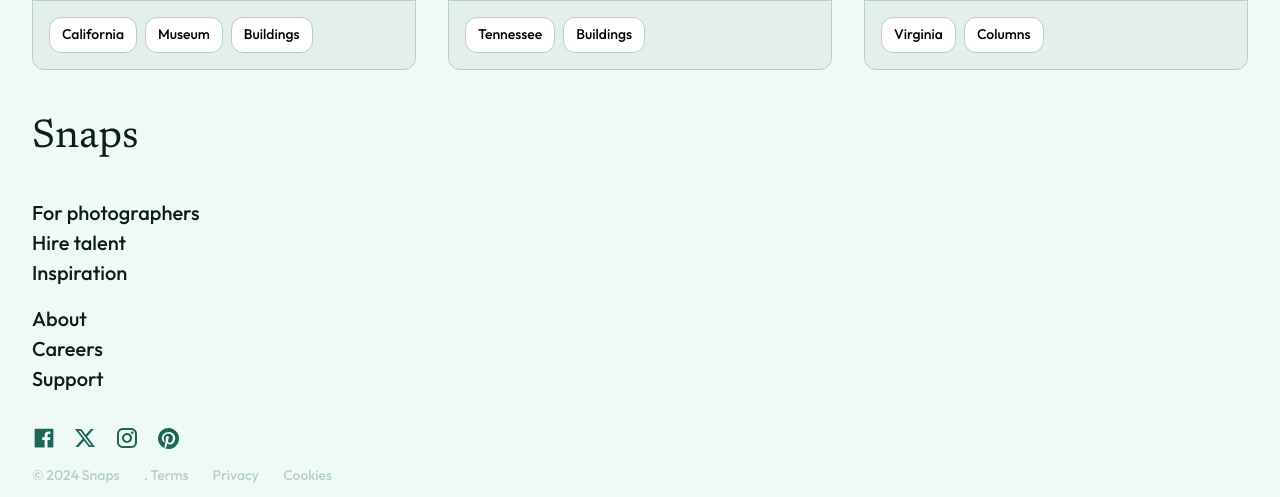
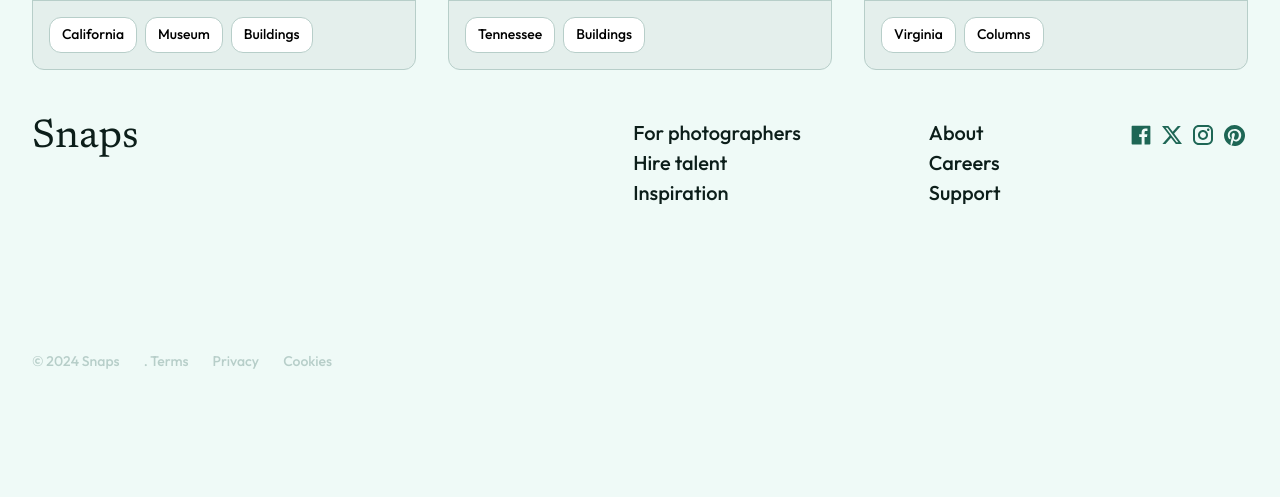
Before and after one commit to passportmidi/bstn-photo-gallery, a React (Vite) app: page / in a window 1280 px wide. Shown: the part 3562-4059 px from the top of the page. After the commit the page ends 3948 px from the top, so only its background shows below. Built offline with nearby package versions, Linux system fonts and the light colour scheme.

Commit message:
added responsive footer element positioning

```diff
--- a/src/components/Footer/Footer.jsx
+++ b/src/components/Footer/Footer.jsx
@@ -7,8 +7,11 @@
 export default function Footer() {
   return (
     <footer className="footer">
+      <div className="footer__main-area">
+        <div className="footer__main-text">
           <h2 className="wordmark footer__wordmark">Snaps</h2>
 
+          <div className="footer__nav-area">
             <ul className="footer__nav footer__nav--first">
               <li className="footer__nav-element">
                 <a className="footer__nav-link body-copy" href="/">
@@ -44,12 +47,15 @@
                 </a>
               </li>
             </ul>
+          </div>
+        </div>
 
         <div className="footer__icon-area">
           <img src={facebookIcon}></img>
           <img src={xIcon}></img>
           <img src={instagramIcon}></img>
           <img src={pinterestIcon}></img>
+        </div>
       </div>
 
       <div className="footer__bottom">
--- a/src/components/Footer/Footer.scss
+++ b/src/components/Footer/Footer.scss
@@ -35,4 +35,36 @@
       width: 300px;
     }
   }
+  // responsive positioning of footer elements
+  @include desktop-tablet {
+    &__nav-area {
+      display: flex;
+      gap: 128px;
+    }
+    &__main-text {
+      display: flex;
+      justify-content: space-between;
+      align-items: start;
+    }
+  }
+  @include tablet {
+    &__main-text {
+      padding-bottom: 128px;
+    }
+  }
+  @include desktop {
+    &__main-area {
+      padding-bottom: 128px;
+      display: flex;
+      justify-content: space-between;
+      align-items: baseline;
+      gap: 128px;
+    }
+    &__main-text {
+      width: 100%;
+    }
+    &__icon-area {
+      padding: 0;
+    }
+  }
 }
```
Lines whose indentation alone changed are shown as unchanged.
